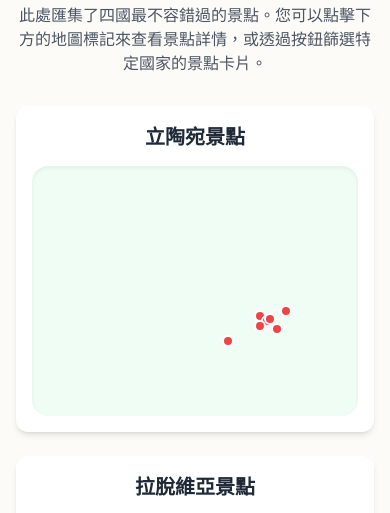
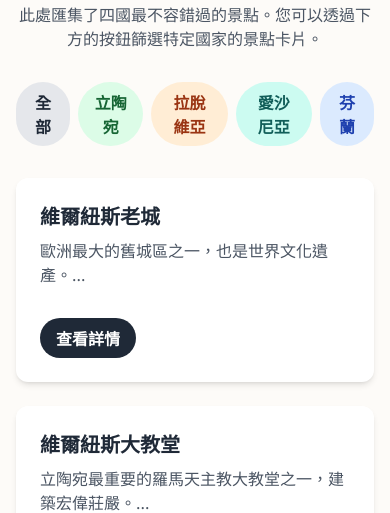
Before and after one commit to matt-ch168/Travel456, a plain HTML site: page index.html in a window 390 px wide. Both pictures are taken after a click on the button "探索景點". Shown: the part 310-823 px from the top of the page. Drawn offline with nearby package versions, Linux system fonts and the light colour scheme.

Commit message:
Update index.html

```diff
--- a/index.html
+++ b/index.html
@@ -195,26 +195,7 @@
             <section id="attractions" class="content-section">
                 <div class="text-center mb-8">
                     <h2 class="text-3xl font-bold mb-2">探索熱門景點</h2>
-                    <p class="text-gray-600 max-w-3xl mx-auto">此處匯集了四國最不容錯過的景點。您可以點擊下方的地圖標記來查看景點詳情，或透過按鈕篩選特定國家的景點卡片。</p>
-                </div>
-
-                <div class="grid md:grid-cols-2 lg:grid-cols-4 gap-6 mb-8">
-                    <div class="bg-white p-4 rounded-xl shadow-md">
-                        <h3 class="text-xl font-bold text-center mb-4">立陶宛景點</h3>
-                        <div id="lithuania-attraction-map-container" class="attraction-country-map-container bg-green-50"></div>
-                    </div>
-                    <div class="bg-white p-4 rounded-xl shadow-md">
-                        <h3 class="text-xl font-bold text-center mb-4">拉脫維亞景點</h3>
-                        <div id="latvia-attraction-map-container" class="attraction-country-map-container bg-orange-50"></div>
-                    </div>
-                    <div class="bg-white p-4 rounded-xl shadow-md">
-                        <h3 class="text-xl font-bold text-center mb-4">愛沙尼亞景點</h3>
-                        <div id="estonia-attraction-map-container" class="attraction-country-map-container bg-teal-50"></div>
-                    </div>
-                    <div class="bg-white p-4 rounded-xl shadow-md">
-                        <h3 class="text-xl font-bold text-center mb-4">芬蘭景點</h3>
-                        <div id="finland-attraction-map-container" class="attraction-country-map-container bg-blue-50"></div>
-                    </div>
+                    <p class="text-gray-600 max-w-3xl mx-auto">此處匯集了四國最不容錯過的景點。您可以透過下方的按鈕篩選特定國家的景點卡片。</p>
                 </div>
 
                 <div id="attractions-filter-container" class="mt-6 flex justify-center space-x-2 overflow-x-auto mb-8">
@@ -323,39 +304,39 @@
     <script>
         const mainData = {
             attractions: [
-                { country: 'lithuania', title: '維爾紐斯老城', content: '歐洲最大的舊城區之一，也是世界文化遺產。', mapPos: { top: '60%', left: '70%' } },
-                { country: 'lithuania', title: '維爾紐斯大教堂', content: '立陶宛最重要的羅馬天主教大教堂之一，建築宏偉莊嚴。', mapPos: { top: '65%', left: '75%' } },
-                { country: 'lithuania', title: '維爾紐斯大學院落', content: '歷史悠久的大學，由多個美麗的院落組成。', mapPos: { top: '62%', left: '72%' } },
-                { country: 'lithuania', title: '文學街', content: '充滿藝術氣息的小巷，牆上裝飾著紀念文人作家的作品。', mapPos: { top: '64%', left: '70%' } },
-                { country: 'lithuania', title: '格迪米納斯塔樓', content: '維爾紐斯的地標，曾是上城堡的一部分，現為博物館，可俯瞰城市全景。', mapPos: { top: '58%', left: '78%' } },
-                { country: 'lithuania', title: '簽署之屋', content: '立陶宛獨立宣言簽署的地方，現為博物館。', mapPos: { top: '61%', left: '73%' } },
-                { country: 'lithuania', title: '特拉凱水上城堡', content: '位於湖中的童話般城堡，是立陶宛的標誌性景點。', mapPos: { top: '70%', left: '60%' } },
+                { country: 'lithuania', title: '維爾紐斯老城', content: '歐洲最大的舊城區之一，也是世界文化遺產。' },
+                { country: 'lithuania', title: '維爾紐斯大教堂', content: '立陶宛最重要的羅馬天主教大教堂之一，建築宏偉莊嚴。' },
+                { country: 'lithuania', title: '維爾紐斯大學院落', content: '歷史悠久的大學，由多個美麗的院落組成。' },
+                { country: 'lithuania', title: '文學街', content: '充滿藝術氣息的小巷，牆上裝飾著紀念文人作家的作品。' },
+                { country: 'lithuania', title: '格迪米納斯塔樓', content: '維爾紐斯的地標，曾是上城堡的一部分，現為博物館，可俯瞰城市全景。' },
+                { country: 'lithuania', title: '簽署之屋', content: '立陶宛獨立宣言簽署的地方，現為博物館。' },
+                { country: 'lithuania', title: '特拉凱水上城堡', content: '位於湖中的童話般城堡，是立陶宛的標誌性景點。' },
 
-                { country: 'latvia', title: '里加舊城區', content: '世界文化遺產，以其豐富的新藝術建築風格而聞名。必訪景點包括聖彼得教堂、黑頭宮。', mapPos: { top: '40%', left: '50%' } },
-                { country: 'latvia', title: '自由紀念碑', content: '紀念拉脫維亞獨立戰爭中犧牲的士兵，是里加重要的地標。', mapPos: { top: '45%', left: '55%' } },
-                { country: 'latvia', title: '中央市場', content: '由齊柏林飛艇機庫改建而成，是歐洲最大的市場之一。', mapPos: { top: '50%', left: '50%' } },
-                { country: 'latvia', title: '新藝術建築群 (Alberta iela)', content: '里加擁有世界上最集中的新藝術建築群，漫步其中感受獨特風格。', mapPos: { top: '35%', left: '48%' } },
-                { country: 'latvia', title: '里加城堡', content: '現為拉脫維亞總統的官邸和拉脫維亞國家歷史博物館所在地。', mapPos: { top: '38%', left: '45%' } },
-                { country: 'latvia', title: '里加貓之屋', content: '以屋頂上的貓雕像聞名，背後有一段有趣的傳說。', mapPos: { top: '42%', left: '48%' } },
+                { country: 'latvia', title: '里加舊城區', content: '世界文化遺產，以其豐富的新藝術建築風格而聞名。必訪景點包括聖彼得教堂、黑頭宮。' },
+                { country: 'latvia', title: '自由紀念碑', content: '紀念拉脫維亞獨立戰爭中犧牲的士兵，是里加重要的地標。' },
+                { country: 'latvia', title: '中央市場', content: '由齊柏林飛艇機庫改建而成，是歐洲最大的市場之一。' },
+                { country: 'latvia', title: '新藝術建築群 (Alberta iela)', content: '里加擁有世界上最集中的新藝術建築群，漫步其中感受獨特風格。' },
+                { country: 'latvia', title: '里加城堡', content: '現為拉脫維亞總統的官邸和拉脫維亞國家歷史博物館所在地。' },
+                { country: 'latvia', title: '里加貓之屋', content: '以屋頂上的貓雕像聞名，背後有一段有趣的傳說。' },
 
-                { country: 'estonia', title: '塔林老城區', content: '被聯合國教科文組織列為世界文化遺產，保存完好的中世紀古城。', mapPos: { top: '20%', left: '70%' } },
-                { country: 'estonia', title: '維魯門', content: '塔林老城區的主要入口之一，兩側的圓形塔樓是其標誌。', mapPos: { top: '22%', left: '72%' } },
-                { country: 'estonia', title: '市政廳廣場', content: '老城的中心，周圍有中世紀建築和歐洲最古老的藥局。', mapPos: { top: '24%', left: '70%' } },
-                { country: 'estonia', title: '大基爾特之屋', content: '中世紀商人行會的總部，現為愛沙尼亞歷史博物館的一部分。', mapPos: { top: '23%', left: '68%' } },
-                { country: 'estonia', title: '聖尼古拉教堂 (Kiek in de Kök)', content: '曾是防禦塔，現為博物館，可了解塔林歷史。', mapPos: { top: '26%', left: '65%' } },
-                { country: 'estonia', title: '上城（Toompea）', content: '位於山丘上的老城區，有多個觀景台，可俯瞰塔林全景。', mapPos: { top: '18%', left: '65%' } },
-                { country: 'estonia', title: '亞歷山大涅夫斯基主教座堂', content: '上城中宏偉的東正教大教堂，建於沙皇時代。', mapPos: { top: '16%', left: '68%' } },
-                { country: 'estonia', title: '塔林聖母主教座堂', content: '塔林最古老的教堂，以其收藏的貴族徽章聞名。', mapPos: { top: '17%', left: '66%' } },
-                { country: 'estonia', title: 'Telliskivi Creative City', content: '塔林新興的創意街區，充滿設計商店、咖啡館和街頭藝術。', mapPos: { top: '30%', left: '60%' } },
-                { country: 'estonia', title: '愛沙尼亞戶外博物館', content: '展示愛沙尼亞鄉村生活歷史，有各種傳統建築和農舍。', mapPos: { top: '40%', left: '80%' } },
-                { country: 'estonia', title: 'Lahemaa 國家公園', content: '擁有森林、沼澤、海岸線和莊園的自然公園。', mapPos: { top: '10%', left: '80%' } },
-                { country: 'finland', title: '參議院廣場與赫爾辛基主教座堂', content: '赫爾辛基的中心地帶，新古典主義建築群宏偉壯觀。', mapPos: { top: '50%', left: '50%' } },
-                { country: 'finland', title: '老市場廣場', content: '赫爾辛基港口的露天市場，有許多小吃攤和紀念品店。', mapPos: { top: '55%', left: '55%' } },
-                { country: 'finland', title: '烏斯佩斯基大教堂', content: '西歐最大的東正教堂，紅磚外觀十分顯眼。', mapPos: { top: '52%', left: '58%' } },
-                { country: 'finland', title: '岩石教堂', content: '直接在花崗岩中鑿建而成的獨特教堂，自然採光極佳。', mapPos: { top: '45%', left: '40%' } },
-                { country: 'finland', title: '西貝流士紀念碑', content: '紀念芬蘭最著名的作曲家西貝流士，由數百根鋼管組成。', mapPos: { top: '40%', left: '30%' } },
-                { country: 'finland', title: '芬蘭堡', content: '被列為世界遺產的海上要塞，由數座島嶼組成，可搭乘渡輪前往。', mapPos: { top: '60%', left: '65%' } },
-                { country: 'finland', title: '波爾沃 (Porvoo)', content: '芬蘭第二古老的城市，以其老城區的紅色木屋聞名。', mapPos: { top: '70%', left: '80%' } }
+                { country: 'estonia', title: '塔林老城區', content: '被聯合國教科文組織列為世界文化遺產，保存完好的中世紀古城。' },
+                { country: 'estonia', title: '維魯門', content: '塔林老城區的主要入口之一，兩側的圓形塔樓是其標誌。' },
+                { country: 'estonia', title: '市政廳廣場', content: '老城的中心，周圍有中世紀建築和歐洲最古老的藥局。' },
+                { country: 'estonia', title: '大基爾特之屋', content: '中世紀商人行會的總部，現為愛沙尼亞歷史博物館的一部分。' },
+                { country: 'estonia', title: '聖尼古拉教堂 (Kiek in de Kök)', content: '曾是防禦塔，現為博物館，可了解塔林歷史。' },
+                { country: 'estonia', title: '上城（Toompea）', content: '位於山丘上的老城區，有多個觀景台，可俯瞰塔林全景。' },
+                { country: 'estonia', title: '亞歷山大涅夫斯基主教座堂', content: '上城中宏偉的東正教大教堂，建於沙皇時代。' },
+                { country: 'estonia', title: '塔林聖母主教座堂', content: '塔林最古老的教堂，以其收藏的貴族徽章聞名。' },
+                { country: 'estonia', title: 'Telliskivi Creative City', content: '塔林新興的創意街區，充滿設計商店、咖啡館和街頭藝術。' },
+                { country: 'estonia', title: '愛沙尼亞戶外博物館', content: '展示愛沙尼亞鄉村生活歷史，有各種傳統建築和農舍。' },
+                { country: 'estonia', title: 'Lahemaa 國家公園', content: '擁有森林、沼澤、海岸線和莊園的自然公園。' },
+                { country: 'finland', title: '參議院廣場與赫爾辛基主教座堂', content: '赫爾辛基的中心地帶，新古典主義建築群宏偉壯觀。' },
+                { country: 'finland', title: '老市場廣場', content: '赫爾辛基港口的露天市場，有許多小吃攤和紀念品店。' },
+                { country: 'finland', title: '烏斯佩斯基大教堂', content: '西歐最大的東正教堂，紅磚外觀十分顯眼。' },
+                { country: 'finland', title: '岩石教堂', content: '直接在花崗岩中鑿建而成的獨特教堂，自然採光極佳。' },
+                { country: 'finland', title: '西貝流士紀念碑', content: '紀念芬蘭最著名的作曲家西貝流士，由數百根鋼管組成。' },
+                { country: 'finland', title: '芬蘭堡', content: '被列為世界遺產的海上要塞，由數座島嶼組成，可搭乘渡輪前往。' },
+                { country: 'finland', title: '波爾沃 (Porvoo)', content: '芬蘭第二古老的城市，以其老城區的紅色木屋聞名。' }
             ],
             cuisine: [
                 { country: 'lithuania', type: 'restaurant', name: 'Ertlio Namas', description: '提供帶有歷史感的傳統立陶宛菜，用餐環境典雅。' },
@@ -487,10 +468,6 @@
         const modalClose = document.getElementById('modal-close');
         const mapContainer = document.getElementById('map-container');
         const mapInfo = document.getElementById('map-info');
-        const estoniaAttractionMapContainer = document.getElementById('estonia-attraction-map-container');
-        const latviaAttractionMapContainer = document.getElementById('latvia-attraction-map-container');
-        const lithuaniaAttractionMapContainer = document.getElementById('lithuania-attraction-map-container');
-        const finlandAttractionMapContainer = document.getElementById('finland-attraction-map-container');
 
         const itineraryContainer = document.getElementById('itinerary-content');
         const dailyPlanCountryTabs = document.getElementById('daily-plan-country-tabs');
@@ -801,43 +778,6 @@
             });
         }
 
-        function renderAttractionMap() {
-            estoniaAttractionMapContainer.innerHTML = '';
-            latviaAttractionMapContainer.innerHTML = '';
-            lithuaniaAttractionMapContainer.innerHTML = '';
-            finlandAttractionMapContainer.innerHTML = '';
-
-            mainData.attractions.forEach((attraction) => {
-                const marker = document.createElement('div');
-                marker.className = 'map-marker';
-                marker.style.top = attraction.mapPos.top;
-                marker.style.left = attraction.mapPos.left;
-                marker.title = attraction.title;
-
-                marker.addEventListener('click', () => {
-                    modalTitle.textContent = attraction.title;
-                    modalBody.innerHTML = `<p>${attraction.content}</p>`;
-                    geminiSuggestBtn.style.display = 'none';
-                    modal.classList.remove('hidden');
-                    modal.classList.add('flex');
-                });
-
-                let targetContainer;
-                if (attraction.country === 'estonia') {
-                    targetContainer = estoniaAttractionMapContainer;
-                } else if (attraction.country === 'latvia') {
-                    targetContainer = latviaAttractionMapContainer;
-                } else if (attraction.country === 'lithuania') {
-                    targetContainer = lithuaniaAttractionMapContainer;
-                } else if (attraction.country === 'finland') {
-                    targetContainer = finlandAttractionMapContainer;
-                }
-                if (targetContainer) {
-                    targetContainer.appendChild(marker);
-                }
-            });
-        }
-
         const renderDailyItinerary = (country) => {
             const data = mainData.itineraryDetails[country] || [];
             itineraryContainer.innerHTML = data.map(item => `
@@ -1017,7 +957,6 @@
             renderTipsList();
             createCountrySizeChart();
             createTransportTimeChart();
-            renderAttractionMap();
             createDaysPerCountryChart();
 
             renderDailyItinerary('lithuania');
```
